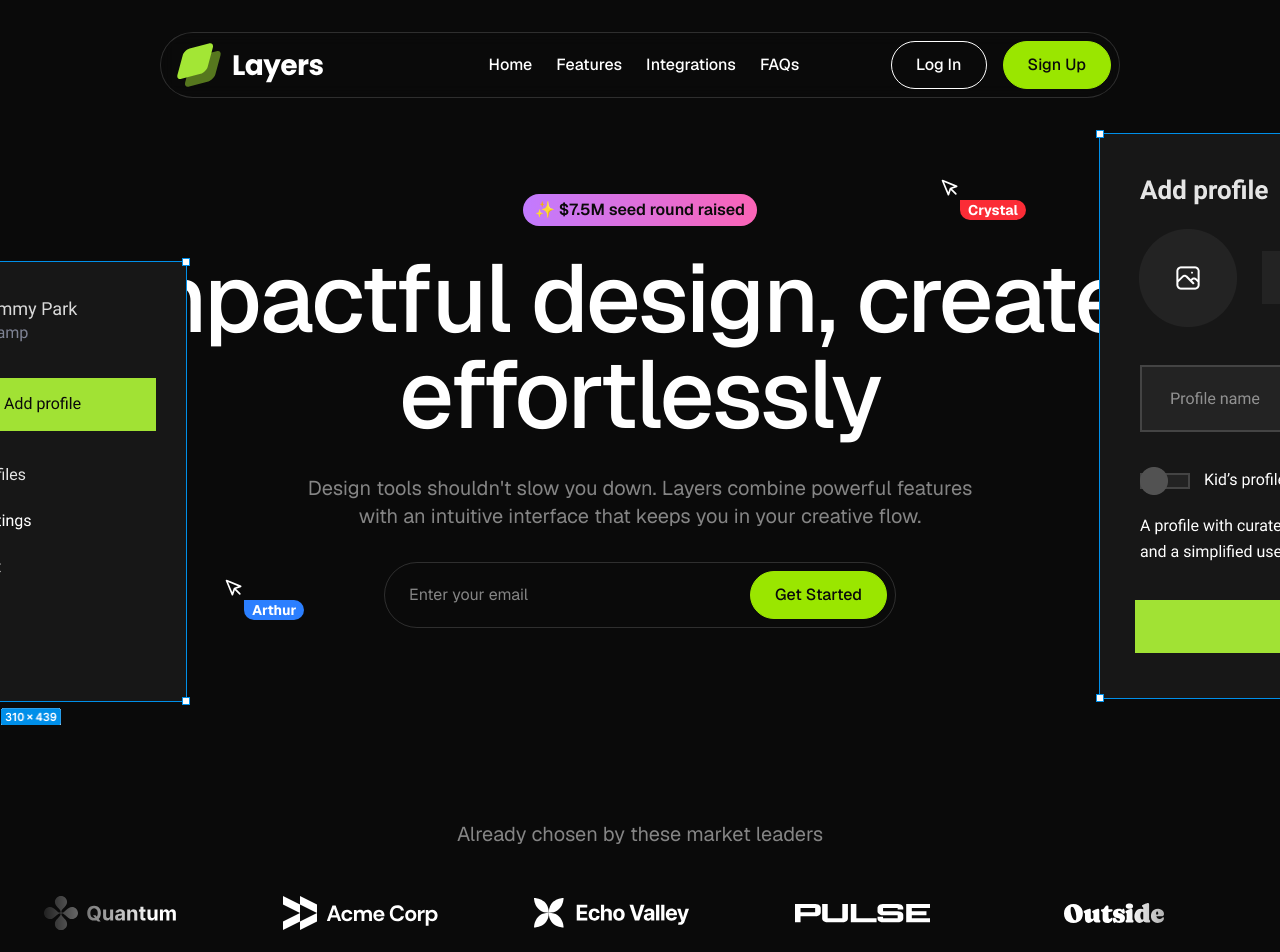
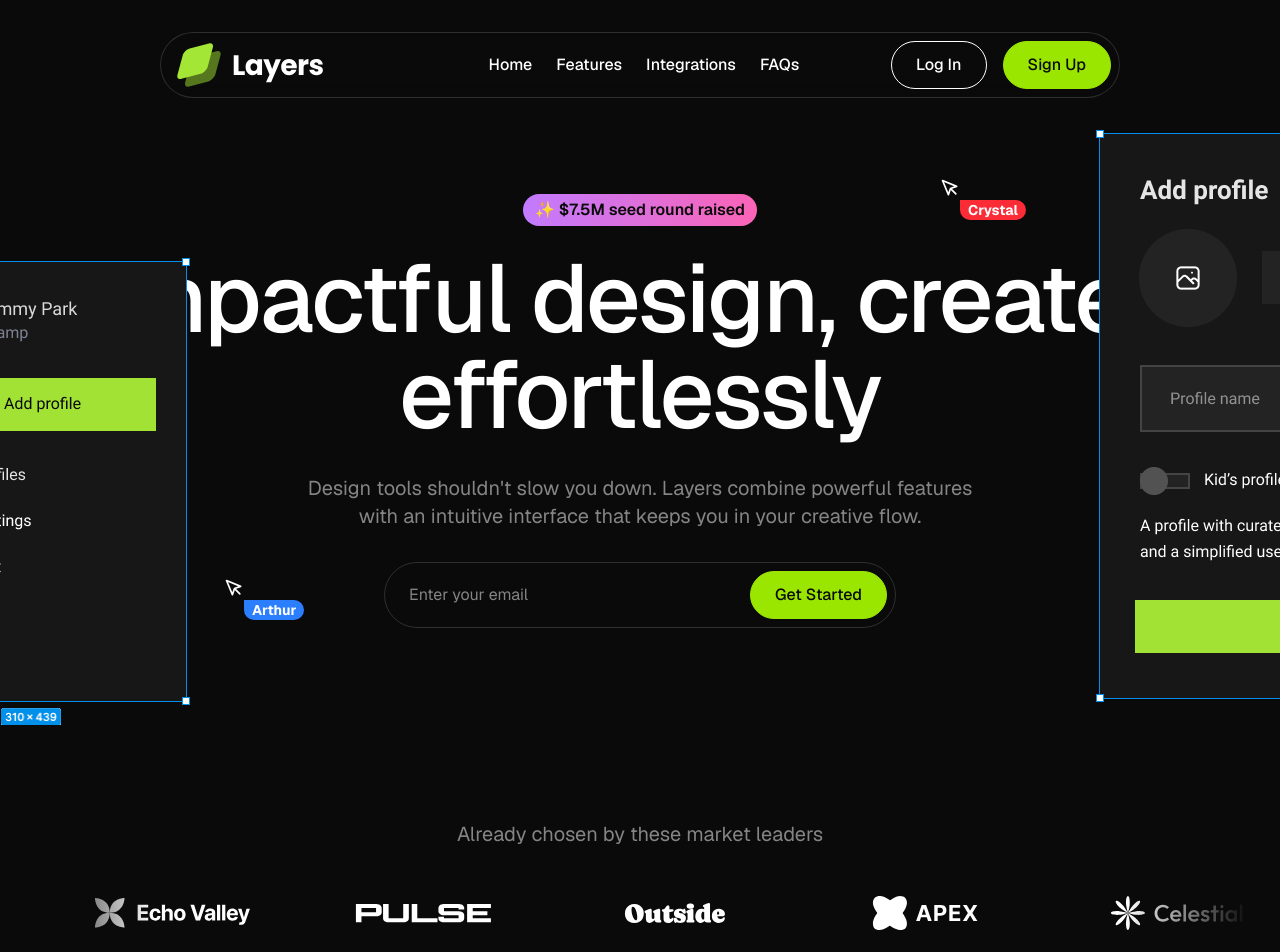
Before and after one commit to ajlaroya/layers-landing-page, a Next.js app: page / in a window 1280 px wide. Shown: the top 952 px of the page. Built offline with nearby package versions, Linux system fonts and the light colour scheme.

Commit message:
logo ticker animation

```diff
--- a/app/sections/LogoTicker.tsx
+++ b/app/sections/LogoTicker.tsx
@@ -1,3 +1,5 @@
+"use client";
+
 import quantumLogo from "@public/quantum.svg";
 import acmeLogo from "@public/acme-corp.svg";
 import echoValleyLogo from "@public/echo-valley.svg";
@@ -7,6 +9,8 @@
 import celestialLogo from "@public/celestial.svg";
 import twiceLogo from "@public/twice.svg";
 import Image from "next/image";
+import { Fragment } from "react";
+import { motion } from "framer-motion";
 
 const logos = [
   { name: "Quantum", image: quantumLogo },
@@ -26,12 +30,26 @@
         <h3 className="text-center text-xl text-white/50">
           Already chosen by these market leaders
         </h3>
-        <div className="mt-12 overflow-hidden [mask-image:linear-gradient(to_right,transparent,black_10%,black_90%,transparent)]">
-          <div className="flex gap-24 pr-24">
-            {logos.map((logo) => (
-              <Image key={logo.name} src={logo.image} alt={logo.name} />
+        <div className="mt-12 flex overflow-hidden [mask-image:linear-gradient(to_right,transparent,black_10%,black_90%,transparent)]">
+          <motion.div
+            animate={{
+              x: "-50%",
+            }}
+            transition={{
+              duration: 30,
+              ease: "linear",
+              repeat: Infinity,
+            }}
+            className="flex flex-none gap-24 pr-24"
+          >
+            {Array.from({ length: 2 }).map((_, i) => (
+              <Fragment key={i}>
+                {logos.map((logo) => (
+                  <Image key={logo.name} src={logo.image} alt={logo.name} />
+                ))}
+              </Fragment>
             ))}
-          </div>
+          </motion.div>
         </div>
       </div>
     </section>
```
